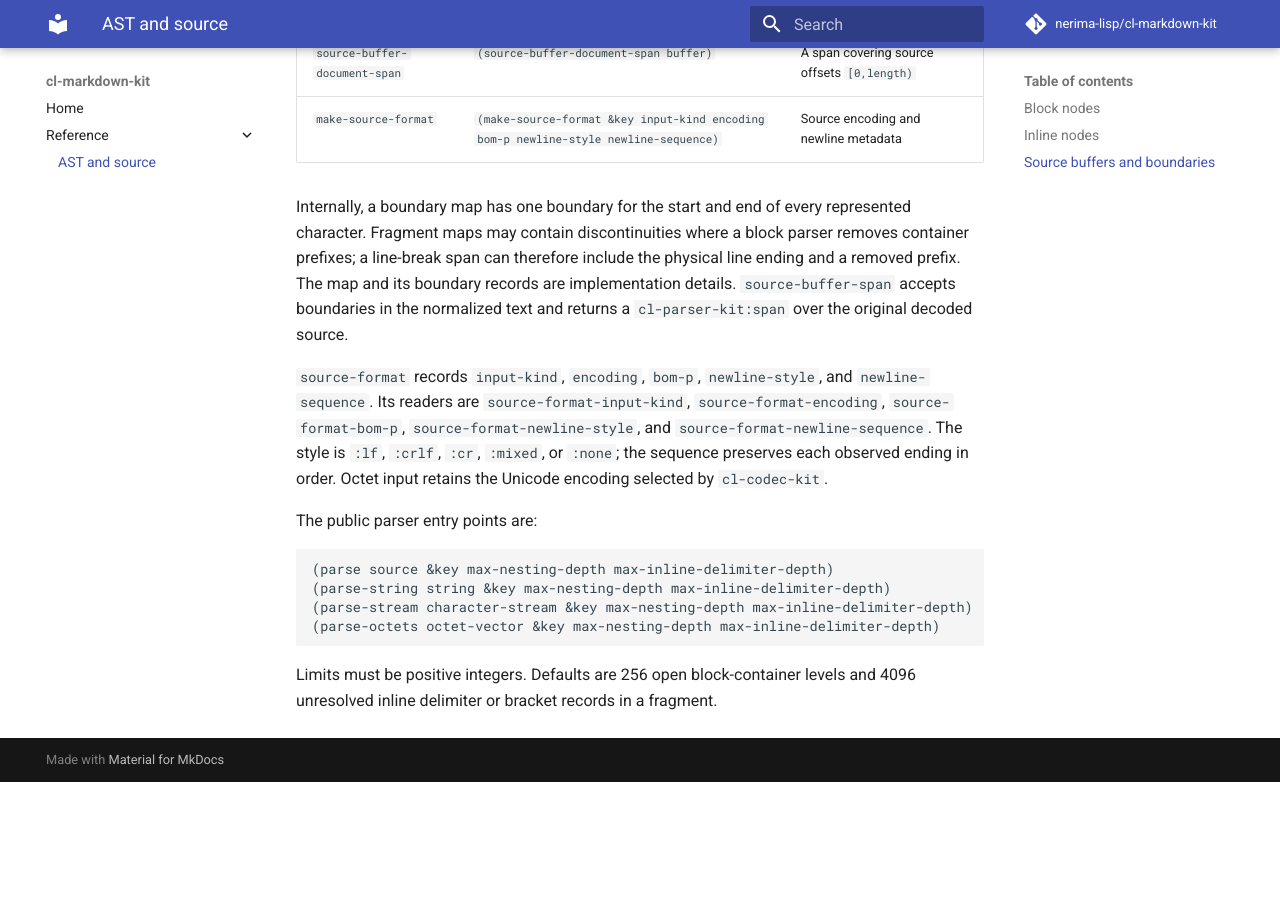
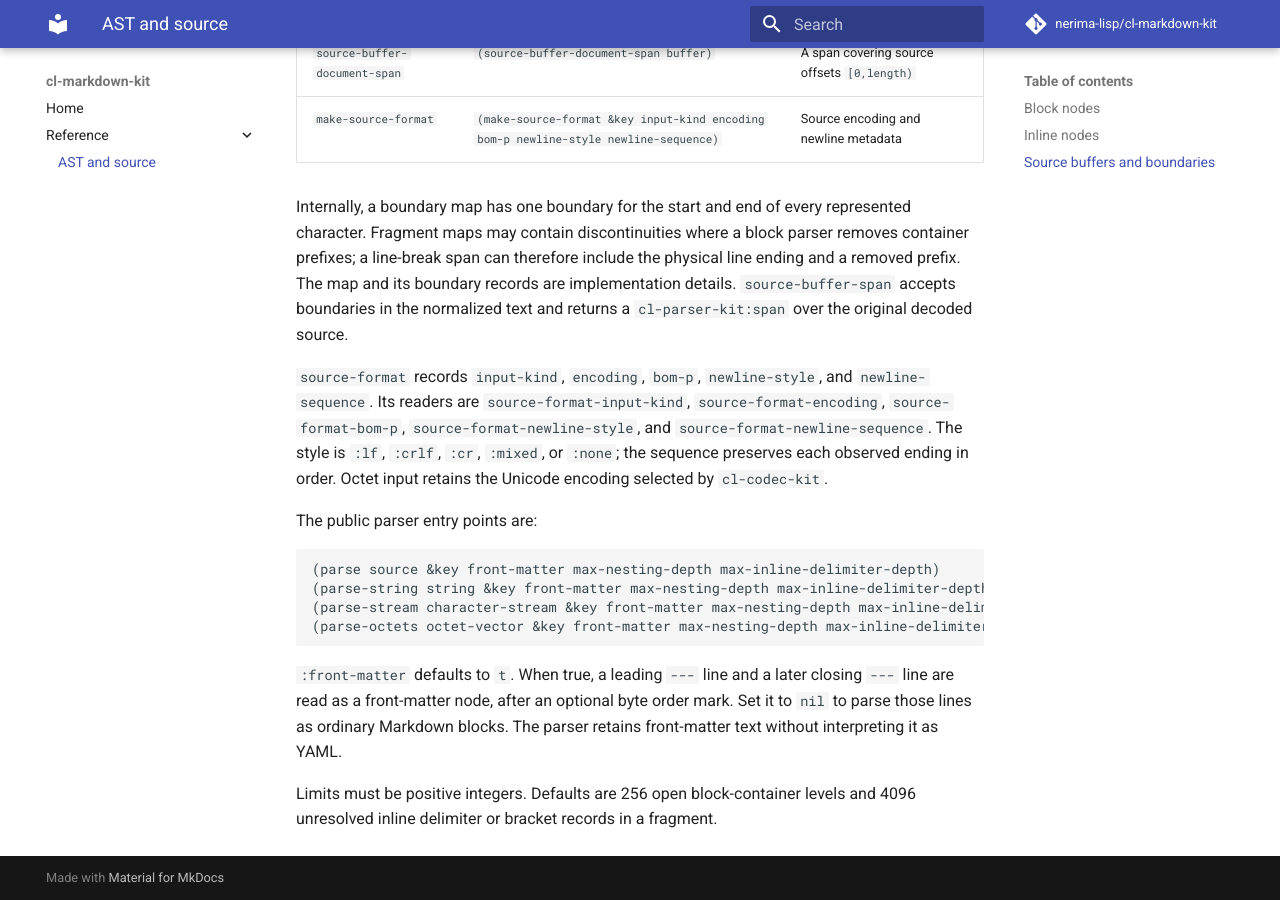
Before and after one commit to nerima-lisp/cl-markdown-kit, an MkDocs documentation site: the page built from docs/src/reference/nodes.md, in a window 1280 px wide and 900 px high, scrolled down 3551 px. Built offline with MkDocs 1.6.1 and Material for MkDocs 9.7.7, drawn with Linux system fonts in a browser that asks for light colours; comment, search, counter and statistics services are not loaded; before the commit the page ends 4333 px from its top, so only the background shows below that.

````diff
--- a/docs/src/reference/nodes.md
+++ b/docs/src/reference/nodes.md
@@ -120,11 +120,16 @@
 The public parser entry points are:
 
 ```lisp
-(parse source &key max-nesting-depth max-inline-delimiter-depth)
-(parse-string string &key max-nesting-depth max-inline-delimiter-depth)
-(parse-stream character-stream &key max-nesting-depth max-inline-delimiter-depth)
-(parse-octets octet-vector &key max-nesting-depth max-inline-delimiter-depth)
+(parse source &key front-matter max-nesting-depth max-inline-delimiter-depth)
+(parse-string string &key front-matter max-nesting-depth max-inline-delimiter-depth)
+(parse-stream character-stream &key front-matter max-nesting-depth max-inline-delimiter-depth)
+(parse-octets octet-vector &key front-matter max-nesting-depth max-inline-delimiter-depth)
 ```
+
+`:front-matter` defaults to `t`. When true, a leading `---` line and a later
+closing `---` line are read as a front-matter node, after an optional byte
+order mark. Set it to `nil` to parse those lines as ordinary Markdown blocks.
+The parser retains front-matter text without interpreting it as YAML.
 
 Limits must be positive integers. Defaults are 256 open block-container
 levels and 4096 unresolved inline delimiter or bracket records in a fragment.
````
Also changed, not shown: docs/design/architecture.md (+13 -9 lines), 4 other files.
